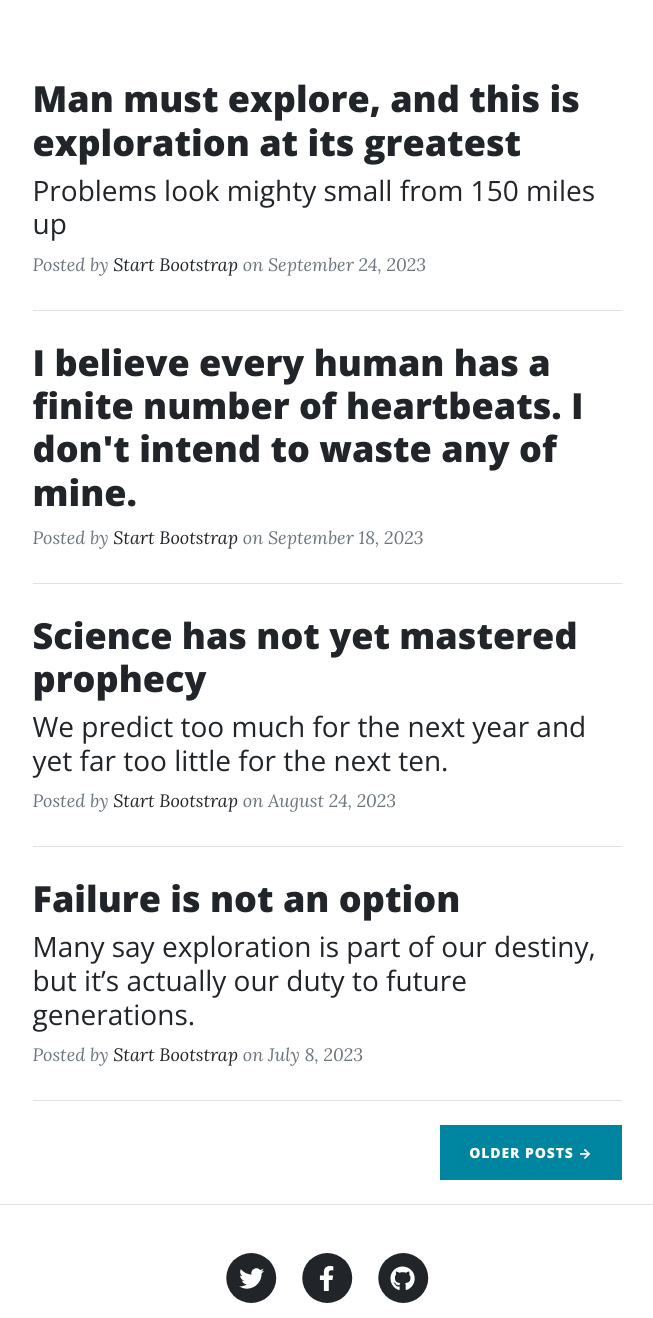
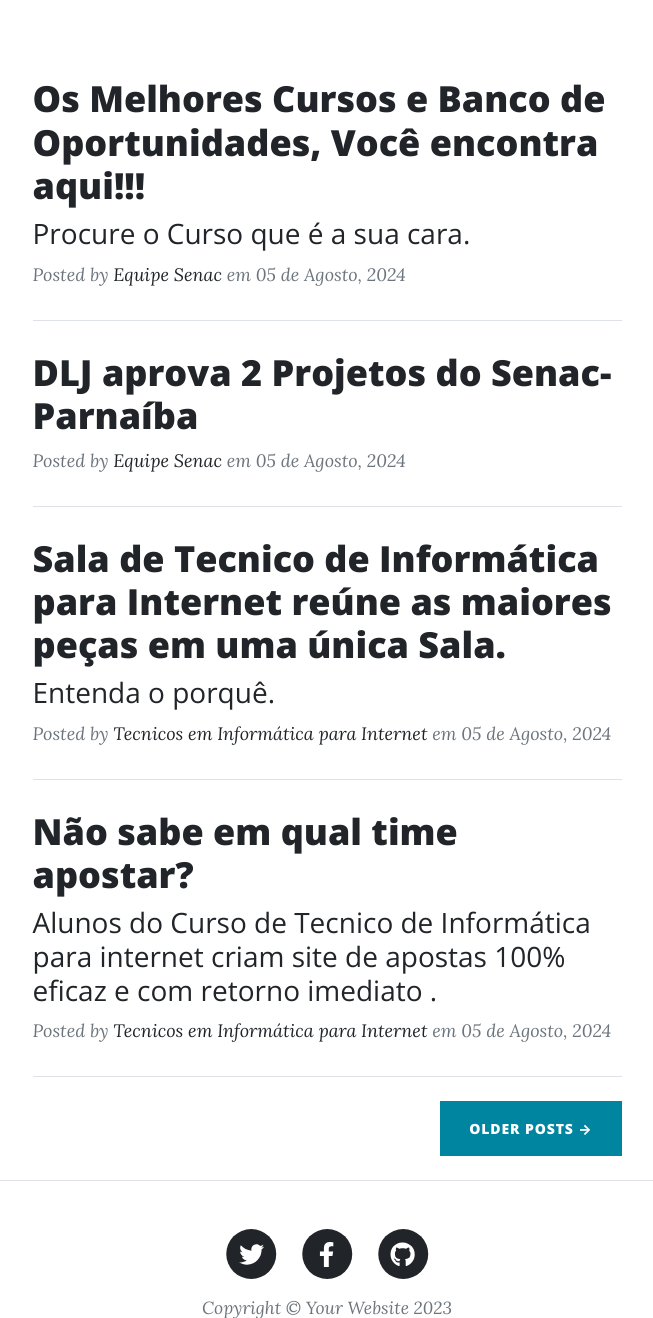
Before and after one commit to JDelfinox/blogsenac, a Django app: template templates/index.html in a window 1280 px wide. Shown: the part 533-1851 px from the top of the page, without its empty margins (313-966 px from the left). Run offline with Django 3.2, Linux system fonts and the light colour scheme; the template is opened without the code that fills it, so the values that code supplies are empty; some libraries are stand-ins or nearby versions.

Commit message:
index finalizado

```diff
--- a/Author/views.py
+++ b/Author/views.py
@@ -1,3 +1,4 @@
 from django.shortcuts import render
 
-# Create your views here.
+def contato(request):
+    return render(request, 'contact.html')
--- a/Publication/urls.py
+++ b/Publication/urls.py
@@ -1,6 +1,7 @@
-from .views import index
+from .views import index, about
 from django.urls import path
 
 urlpatterns = [
      path('', index, name='index'),
+     path('about/', about, name='about'),
 ]
--- a/Publication/views.py
+++ b/Publication/views.py
@@ -2,3 +2,6 @@ from django.shortcuts import render
 
 def index(request):
     return render(request, 'index.html')
+
+def about(request):
+    return render(request, 'about.html')
--- a/templates/index.html
+++ b/templates/index.html
@@ -1,12 +1,12 @@
 {% load static %}
 <!DOCTYPE html>
-<html lang="en">
+<html lang="pt-br">
     <head>
         <meta charset="utf-8" />
         <meta name="viewport" content="width=device-width, initial-scale=1, shrink-to-fit=no" />
         <meta name="description" content="" />
         <meta name="author" content="" />
-        <title>Clean Blog - Start Bootstrap Theme</title>
+        <title>Blog Senac</title>
         <link rel="icon" type="image/x-icon" href="assets/favicon.ico" />
         <!-- Font Awesome icons (free version)-->
         <script src="https://use.fontawesome.com/releases/v6.3.0/js/all.js" crossorigin="anonymous"></script>
@@ -20,29 +20,28 @@
         <!-- Navigation-->
         <nav class="navbar navbar-expand-lg navbar-light" id="mainNav">
             <div class="container px-4 px-lg-5">
-                <a class="navbar-brand" href="index.html">Start Bootstrap</a>
+                <a class="navbar-brand" href="{% url 'index' %}">Blog Senac</a>
                 <button class="navbar-toggler" type="button" data-bs-toggle="collapse" data-bs-target="#navbarResponsive" aria-controls="navbarResponsive" aria-expanded="false" aria-label="Toggle navigation">
                     Menu
                     <i class="fas fa-bars"></i>
                 </button>
                 <div class="collapse navbar-collapse" id="navbarResponsive">
                     <ul class="navbar-nav ms-auto py-4 py-lg-0">
-                        <li class="nav-item"><a class="nav-link px-lg-3 py-3 py-lg-4" href="index.html">Home</a></li>
-                        <li class="nav-item"><a class="nav-link px-lg-3 py-3 py-lg-4" href="about.html">About</a></li>
-                        <li class="nav-item"><a class="nav-link px-lg-3 py-3 py-lg-4" href="post.html">Sample Post</a></li>
-                        <li class="nav-item"><a class="nav-link px-lg-3 py-3 py-lg-4" href="contact.html">Contact</a></li>
+                        <li class="nav-item"><a class="nav-link px-lg-3 py-3 py-lg-4" href="{% url 'index' %}">Home</a></li>
+                        <li class="nav-item"><a class="nav-link px-lg-3 py-3 py-lg-4" href="{% url 'about' %}">Sobre</a></li>
+                        <li class="nav-item"><a class="nav-link px-lg-3 py-3 py-lg-4" href="{% url 'contato' %}">Contato</a></li>
                     </ul>
                 </div>
             </div>
         </nav>
         <!-- Page Header-->
-        <header class="masthead" style="background-image: url('assets/img/home-bg.jpg')">
+        <header class="masthead" style="background-image: url('https://encrypted-tbn0.gstatic.com/images?q=tbn:ANd9GcRaZR935F7M1sJMaXizV9NudxiEdM9jk4fX2Q&s')">
             <div class="container position-relative px-4 px-lg-5">
                 <div class="row gx-4 gx-lg-5 justify-content-center">
                     <div class="col-md-10 col-lg-8 col-xl-7">
                         <div class="site-heading">
-                            <h1>Clean Blog</h1>
-                            <span class="subheading">A Blog Theme by Start Bootstrap</span>
+                            <h1> Blog Senac</h1>
+                            <span class="subheading">Tudo sobre o Senac, Você encontra aqui!!!</span>
                         </div>
                     </div>
                 </div>
@@ -55,24 +54,24 @@
                     <!-- Post preview-->
                     <div class="post-preview">
                         <a href="post.html">
-                            <h2 class="post-title">Man must explore, and this is exploration at its greatest</h2>
-                            <h3 class="post-subtitle">Problems look mighty small from 150 miles up</h3>
+                            <h2 class="post-title">Os Melhores Cursos e Banco de Oportunidades, Você encontra aqui!!!</h2>
+                            <h3 class="post-subtitle">Procure o Curso que é a sua cara.</h3>
                         </a>
                         <p class="post-meta">
                             Posted by
-                            <a href="#!">Start Bootstrap</a>
-                            on September 24, 2023
+                            <a href="#!">Equipe Senac</a>
+                            em 05 de Agosto, 2024
                         </p>
                     </div>
                     <!-- Divider-->
                     <hr class="my-4" />
                     <!-- Post preview-->
                     <div class="post-preview">
-                        <a href="post.html"><h2 class="post-title">I believe every human has a finite number of heartbeats. I don't intend to waste any of mine.</h2></a>
+                        <a href="post.html"><h2 class="post-title">DLJ aprova 2 Projetos do Senac-Parnaíba</h2></a>
                         <p class="post-meta">
                             Posted by
-                            <a href="#!">Start Bootstrap</a>
-                            on September 18, 2023
+                            <a href="#!">Equipe Senac</a>
+                            em 05 de Agosto, 2024
                         </p>
                     </div>
                     <!-- Divider-->
@@ -80,13 +79,13 @@
                     <!-- Post preview-->
                     <div class="post-preview">
                         <a href="post.html">
-                            <h2 class="post-title">Science has not yet mastered prophecy</h2>
-                            <h3 class="post-subtitle">We predict too much for the next year and yet far too little for the next ten.</h3>
+                            <h2 class="post-title">Sala de Tecnico de Informática para Internet reúne as maiores peças em uma única Sala.</h2>
+                            <h3 class="post-subtitle">Entenda o porquê.</h3>
                         </a>
                         <p class="post-meta">
                             Posted by
-                            <a href="#!">Start Bootstrap</a>
-                            on August 24, 2023
+                            <a href="#!">Tecnicos em Informática para Internet</a>
+                            em 05 de Agosto, 2024
                         </p>
                     </div>
                     <!-- Divider-->
@@ -94,13 +93,13 @@
                     <!-- Post preview-->
                     <div class="post-preview">
                         <a href="post.html">
-                            <h2 class="post-title">Failure is not an option</h2>
-                            <h3 class="post-subtitle">Many say exploration is part of our destiny, but it’s actually our duty to future generations.</h3>
+                            <h2 class="post-title">Não sabe em qual time apostar?</h2>
+                            <h3 class="post-subtitle">Alunos do Curso de Tecnico de Informática para internet criam site de apostas 100% eficaz e com retorno imediato .</h3>
                         </a>
                         <p class="post-meta">
                             Posted by
-                            <a href="#!">Start Bootstrap</a>
-                            on July 8, 2023
+                            <a href="#!">Tecnicos em Informática para Internet</a>
+                            em 05 de Agosto, 2024
                         </p>
                     </div>
                     <!-- Divider-->
```
Also changed, not shown: Author/urls.py (added, +7 -0 lines), templates/about.html (+6 -6 lines), templates/contact.html (+6 -6 lines), Author/static/assets/img/images.png (added), Author/templates/Author/home.html (deleted).
